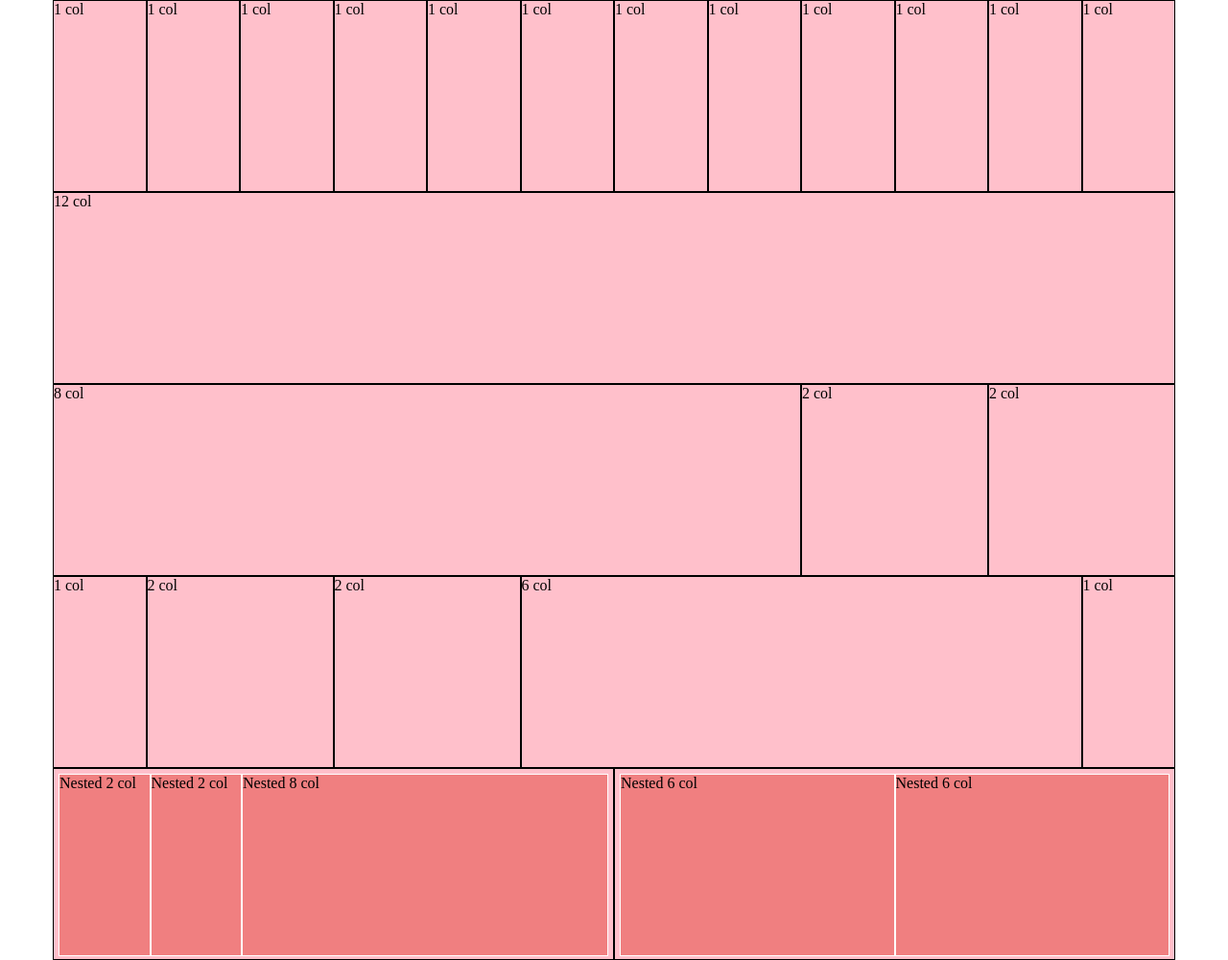
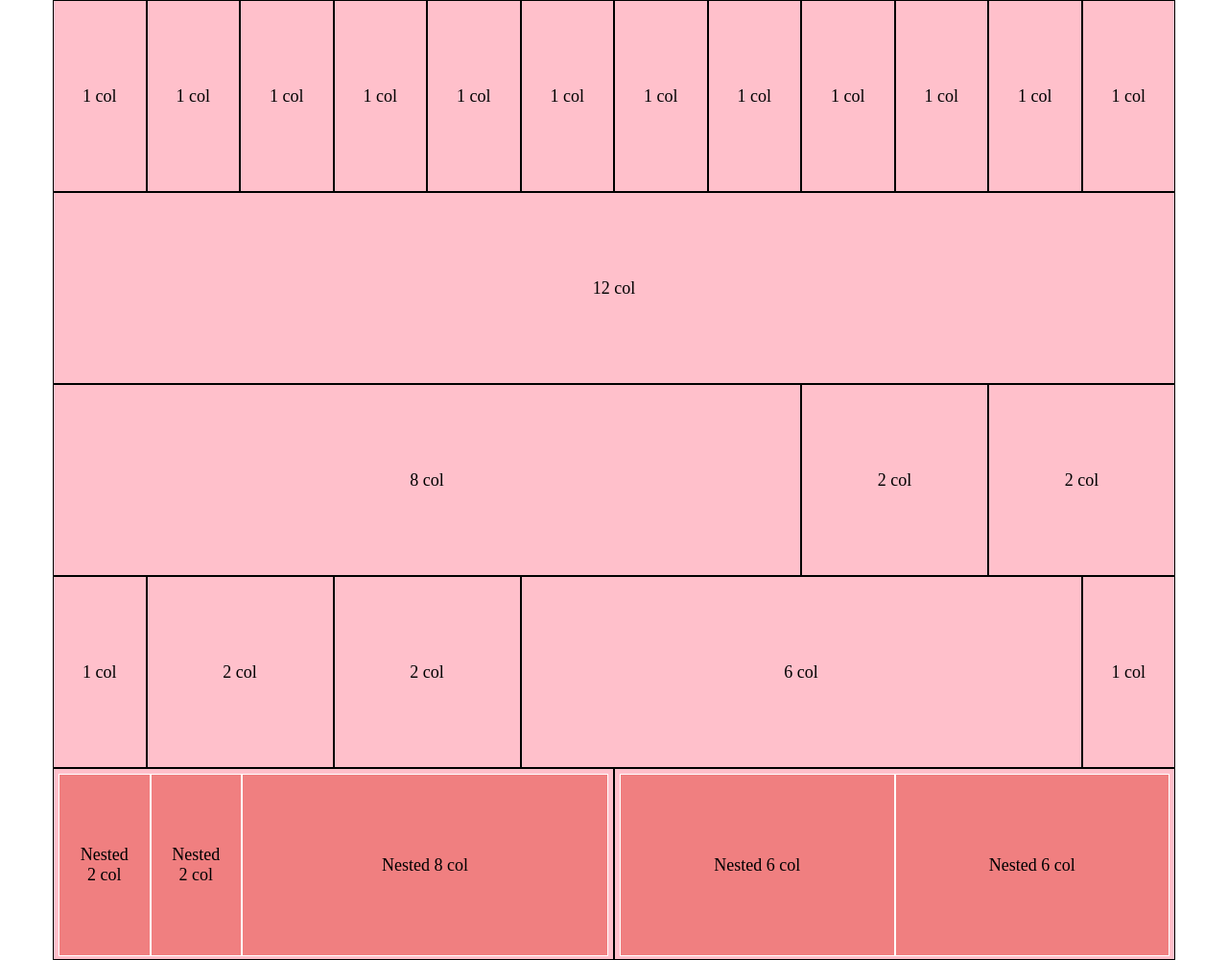
Before and after one commit to lorismatteri/html-css-12bool, a plain HTML site: page index.html in a window 1280 px wide. Shown: the whole page at 96% size. Drawn offline with Linux system fonts and the light colour scheme.

Commit message:
Sistemati span
centrati span con position e transform: translate

```diff
--- a/css/12bool.css
+++ b/css/12bool.css
@@ -13,7 +13,7 @@
 
 .container {
   max-width: 1170px;
-  margin: 0 auto;
+  margin: 0 auto;s
 }
 
 .container::after {
--- a/css/style.css
+++ b/css/style.css
@@ -7,3 +7,19 @@
   border: 1px solid white;
   background: #F07F80;
 }
+
+[class*="col_"] {
+  position: relative;
+}
+
+span {
+  position: absolute;
+  top: 50%;
+  left: 50%;
+  transform: translate(-50%, -50%);
+  font-size: 18px;
+}
+
+.col_2.nested {
+  text-align: center;
+}
--- a/index.html
+++ b/index.html
@@ -62,7 +62,7 @@
       <span>2 col</span>
     </div>
     <div class="col_2">
-      2 col
+      <span>2 col</span>
     </div>
     <!-- /ROW 3 -->
 
```
